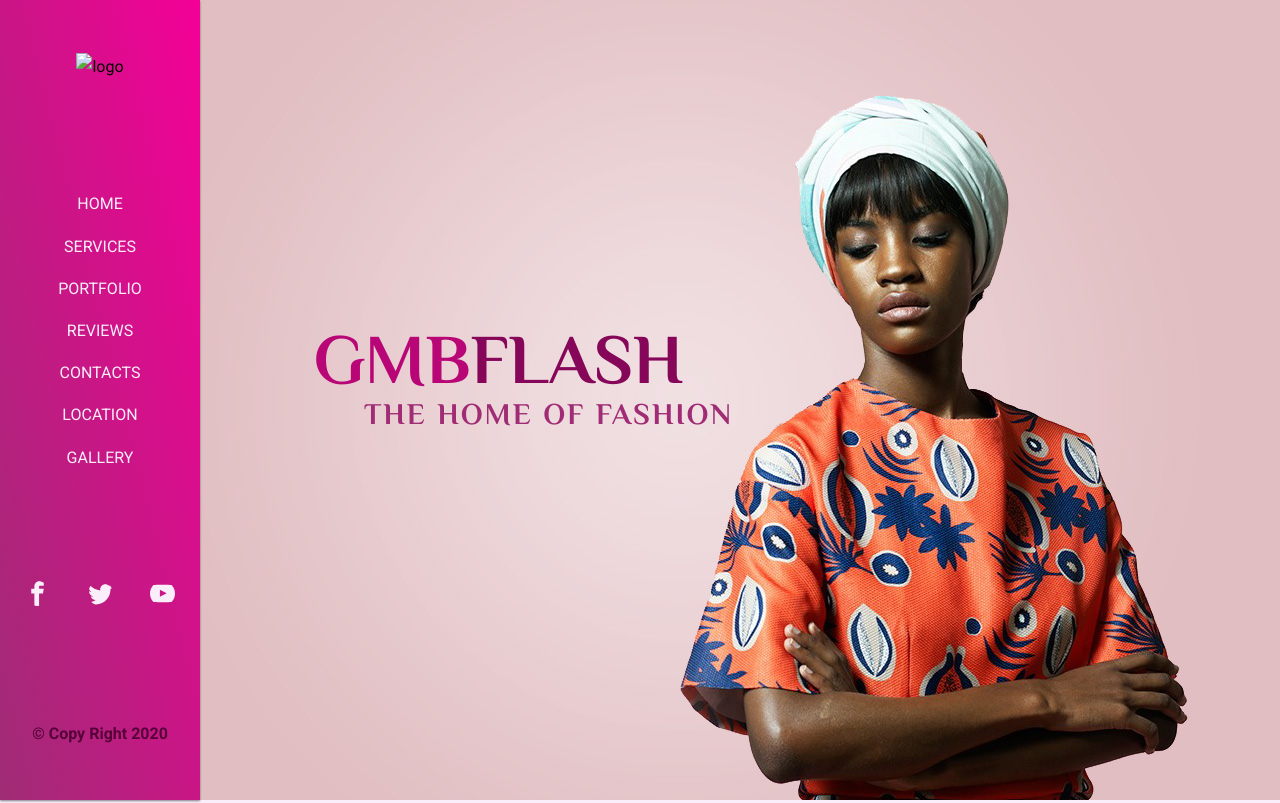
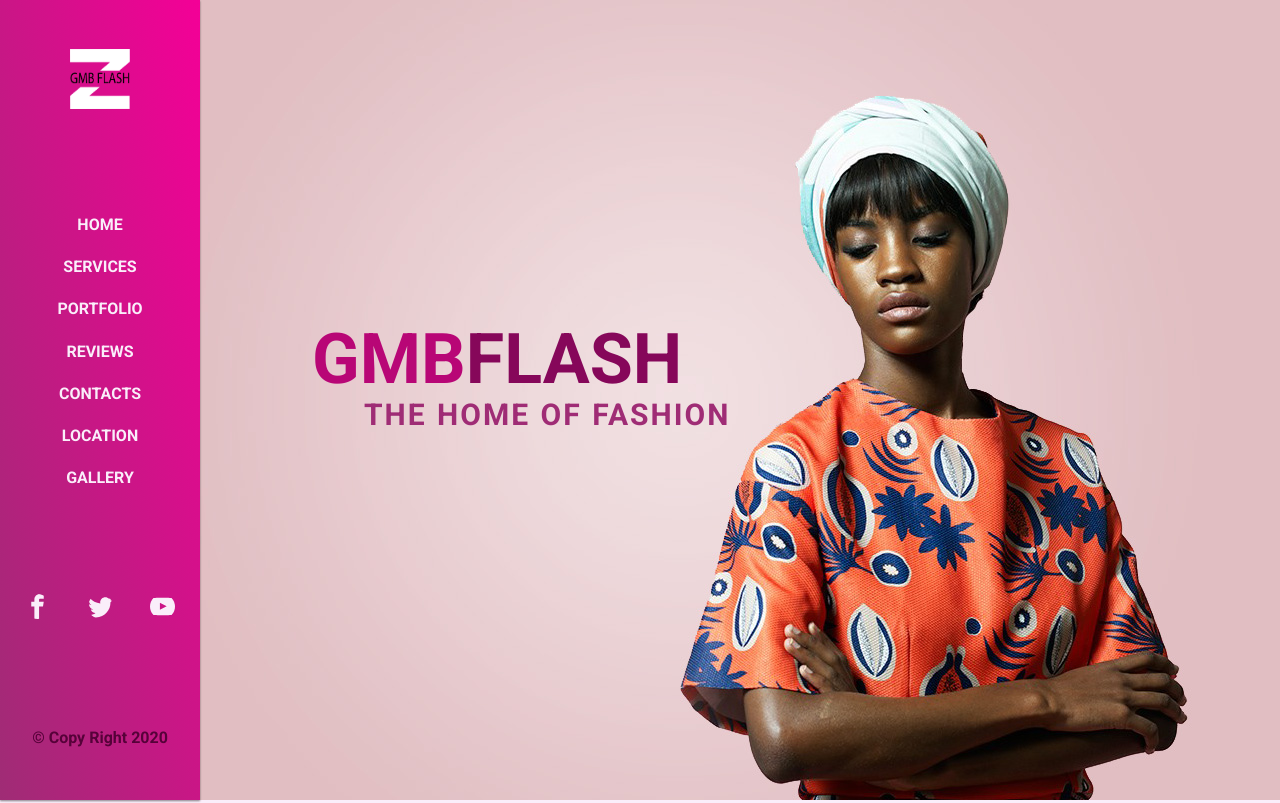
Before and after one commit to zerobug110/GMBFLASH, a website: page index.html in a window 1280 px wide. Shown: the top 803 px of the page. Drawn offline with Linux system fonts and the light colour scheme.

Commit message:
added logo

```diff
--- a/app.js
+++ b/app.js
@@ -3,4 +3,4 @@
 
 lines.addEventListener('click', () => {
     sideBar.classList.toggle('open');
-})
+});
--- a/index.html
+++ b/index.html
@@ -11,7 +11,7 @@
 <body class="main-container">
     <aside class="side-bar">
         <div class="logo">
-            <img src="" alt="logo" class="logo__img">
+            <img src="images/gmbflash-logo.png" alt="logo" class="logo__img">
         </div>
         <nav class="nav">
             <ul class="nav__items">
@@ -55,6 +55,7 @@
             <div class="line"></div>
             <div class="line"></div>
         </div>
+
     </header>
 
     <section class="services">
--- a/sass/layouts/__header.scss
+++ b/sass/layouts/__header.scss
@@ -2,7 +2,7 @@
     grid-column: sidebar-end / -1;
     grid-row: 1 / 2;
 
-    background-image: url(../images/background-img1.jpg);
+    background-image: url(../images/bck1.jpg);
     background-size: cover;
     background-position: right;
 
@@ -18,7 +18,7 @@
 }
 
 .text-box{
-    font-family: 'Philosopher','roboto', sans-serif;
+    font-family: 'roboto', sans-serif;
     text-align: center;
     margin-top: 10rem;
 
@@ -117,6 +117,5 @@
         font-weight: 550;
         margin-left: 5rem;
         text-align: center;
-        //background-color: #fff;
     }
 }
--- a/sass/layouts/__side-bar.scss
+++ b/sass/layouts/__side-bar.scss
@@ -37,6 +37,15 @@
     z-index: 8;
 
 }
+.logo {
+    width: 6rem;
+    height: 6rem;
+
+    &__img {
+        width: 100%;
+        height: 100%;
+    }
+}
 
 .nav {
     &__items {
@@ -51,12 +60,13 @@
         color: #faeefa;
         text-decoration: none;
         text-transform: uppercase;
+        font-weight: 550;
         display: block;
         padding: .5rem 1rem;
         transition: all .3s;
 
         &:hover {
-            transform: scale(1.1);
+            color: #29011b;
         }
      }
 }
```
Also changed, not shown: images/bck1.jpg (renamed from images/background-img1.jpg), images/bck3.jpg (renamed from images/bck.jpg), images/gmbflash-logo.png (added), style/styles.css.
